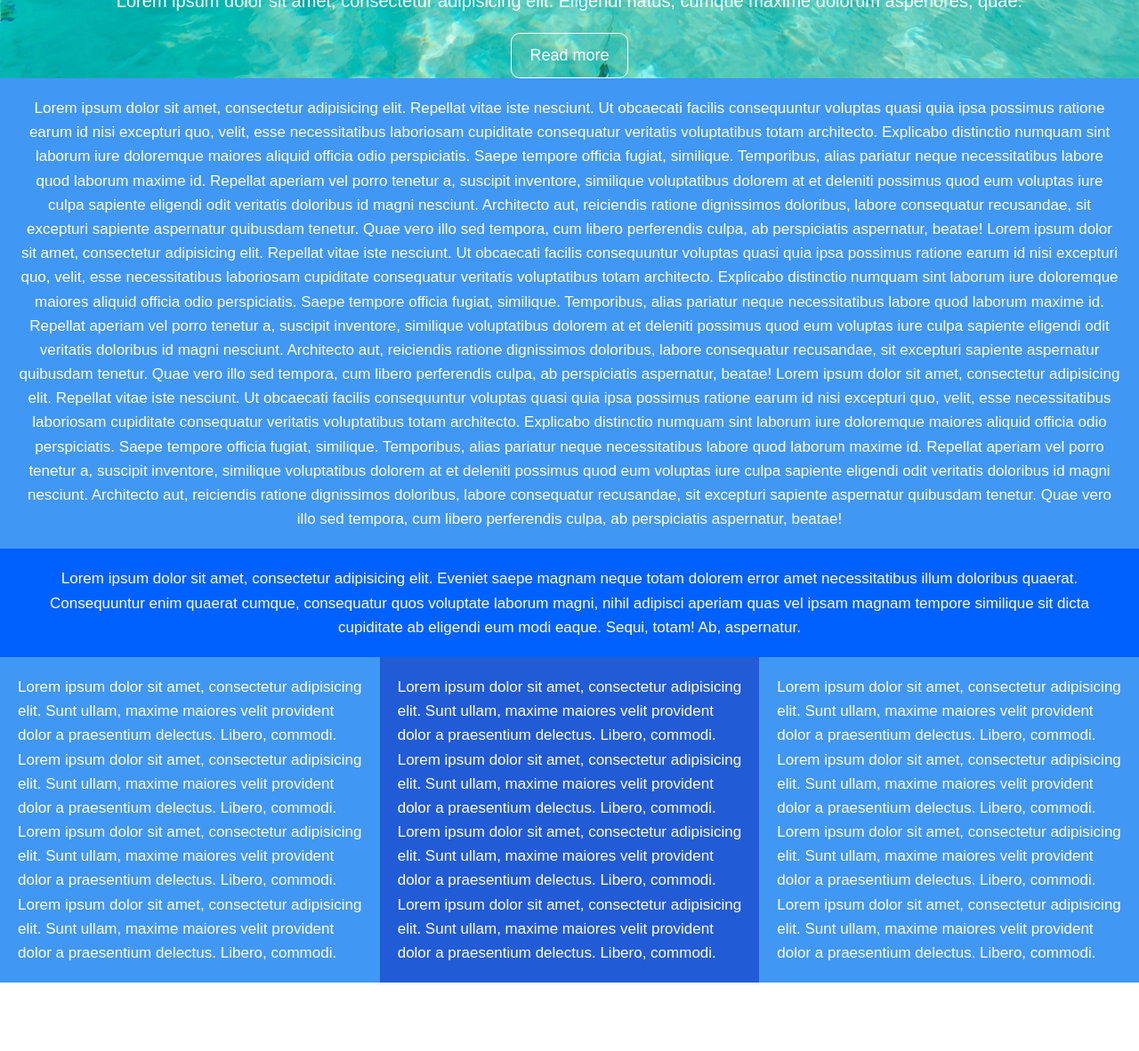
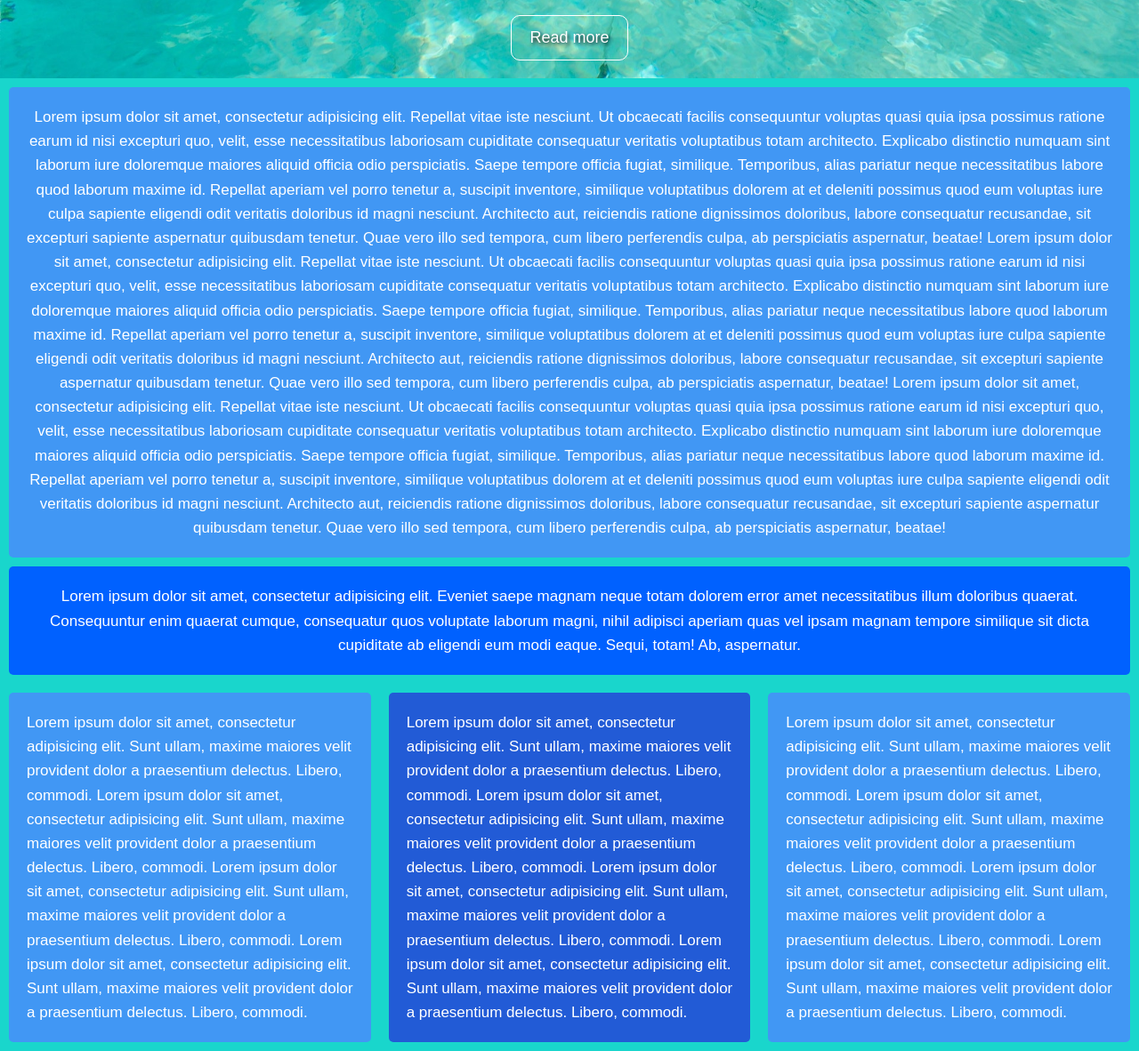
Before and after one commit to huhu-gyg/Landing-page, a plain HTML site: page index.html in a window 1280 px wide. Shown: the part 712-1894 px from the top of the page at 89% size. Before the commit the page ends 1817 px from the top, so only its background shows below. Drawn offline with Linux system fonts and the light colour scheme.

Commit message:
change styles

```diff
--- a/css/main.css
+++ b/css/main.css
@@ -9,7 +9,7 @@ body{
 	font-size: 17px;
 	color:#fff;
 	line-height: 1.6;
-
+	background-color: #19d6cc;
 }
 
 #showcase{
@@ -23,6 +23,7 @@ body{
 	align-items: center;
 	text-align: center;
 	padding: 0px 20px;
+	text-shadow: 2px 2px 4px #000000;
 }
 
 #showcase h1{
@@ -41,25 +42,30 @@ body{
 	border: #fff 1px solid;
 	padding: 10px 20px;
 	border-radius: 10px;
-	margin-top: 20px;
+	margin: 20px;
 }
 
 #showcase .button:hover{
 	background: #fff;
 	color: #41bbf4;
+	text-shadow: none;
 }
 
 #section-a{
+	margin: 10px;
 	padding: 20px;
 	background: #4197f4;
 	color: #fff;
 	text-align: center;
+	border-radius: 5px;
 }
 
 #section-b{
 	padding: 20px;
 	background: #0061ff;
 	text-align: center;
+	border-radius: 5px;
+	margin: 10px;
 }
 
 #section-c{
@@ -68,6 +74,8 @@ body{
 
 #section-c div{
 	padding: 20px;
+	border-radius: 5px;
+	margin: 10px;
 }
 
 #section-c .box-1, #section-c .box-3{
```
